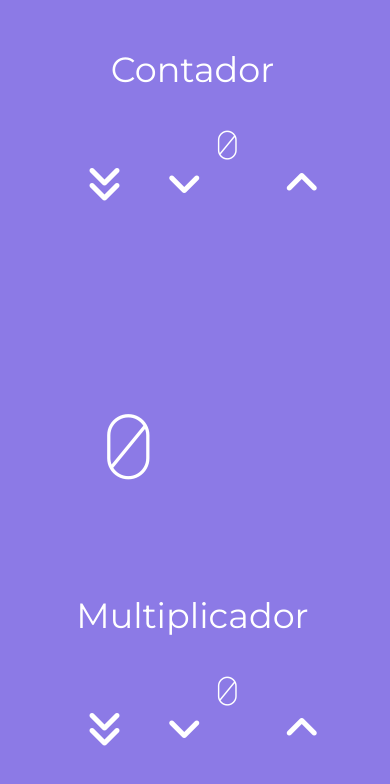
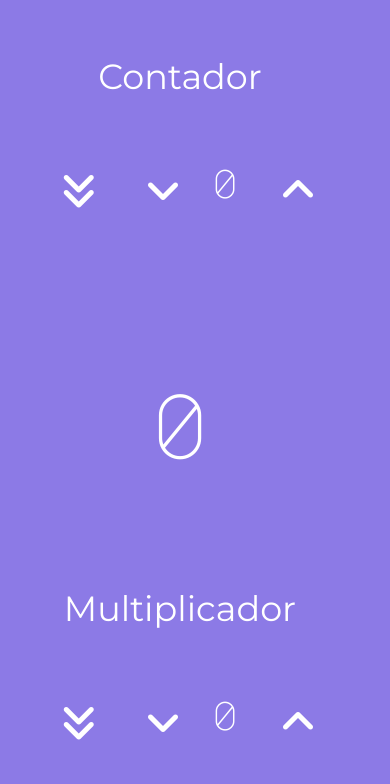
Before and after one commit to AldanaBRZ/counter, a React (Create React App) app: page / in a window 390 px wide. Shown: the top 784 px of the page. Built offline with nearby package versions, Linux system fonts and the light colour scheme.

Commit message:
First finished version

```diff
--- a/src/App.css
+++ b/src/App.css
@@ -10,10 +10,10 @@ body {
   margin: 0;
   height: 100%;
   width: 100%;
-  vertical-align: middle;
+  /* vertical-align: middle; */
   text-align: center;
-  justify-content: center;
-  align-items: center;
+  /* justify-content: center; */
+  /* align-items: center; */
   font-size: 100px;
 }
 
@@ -33,7 +33,7 @@ body {
   position: relative;
   top: 50%;
   transform: translateY(-50%);
-  margin-left: 60px;
+  margin-left: 40px;
 }
 
 h1 {
@@ -67,21 +67,37 @@ h2 {
   font-size: 200px;
 }
 
-@media only screen and (max-width: 768px) {
+@media only screen and (max-width: 767px) {
   #main-display {
     font-size: 90px;
+    width: max-content;
+    margin: auto;
   }
 
   .btn {
     font-size: 40px;
   }
 
-  h1 {
+  #number-display {
     font-size: 40px;
-    width: max-content;
+    width: 90px;
+    margin: auto;
+    margin-block-start: 1.3em;
+    margin-block-end: 0.67em;
+    margin-inline-start: 0px;
+    margin-inline-end: 0px;
   }
 
   h2 {
     font-size: 35px;
   }
+
+  .display-control {
+    width: 300px;
+    margin: auto;
+  }
+
+  .row {
+    margin: auto;
+  }
 }
--- a/src/Components/NumberDisplay.js
+++ b/src/Components/NumberDisplay.js
@@ -3,7 +3,7 @@ import React from 'react';
 const NumberDisplay = (props) => {
   return (
     <div className="col">
-      <h1>{props.number}</h1>
+      <h1 id="number-display">{props.number}</h1>
     </div>
   );
 };
```
